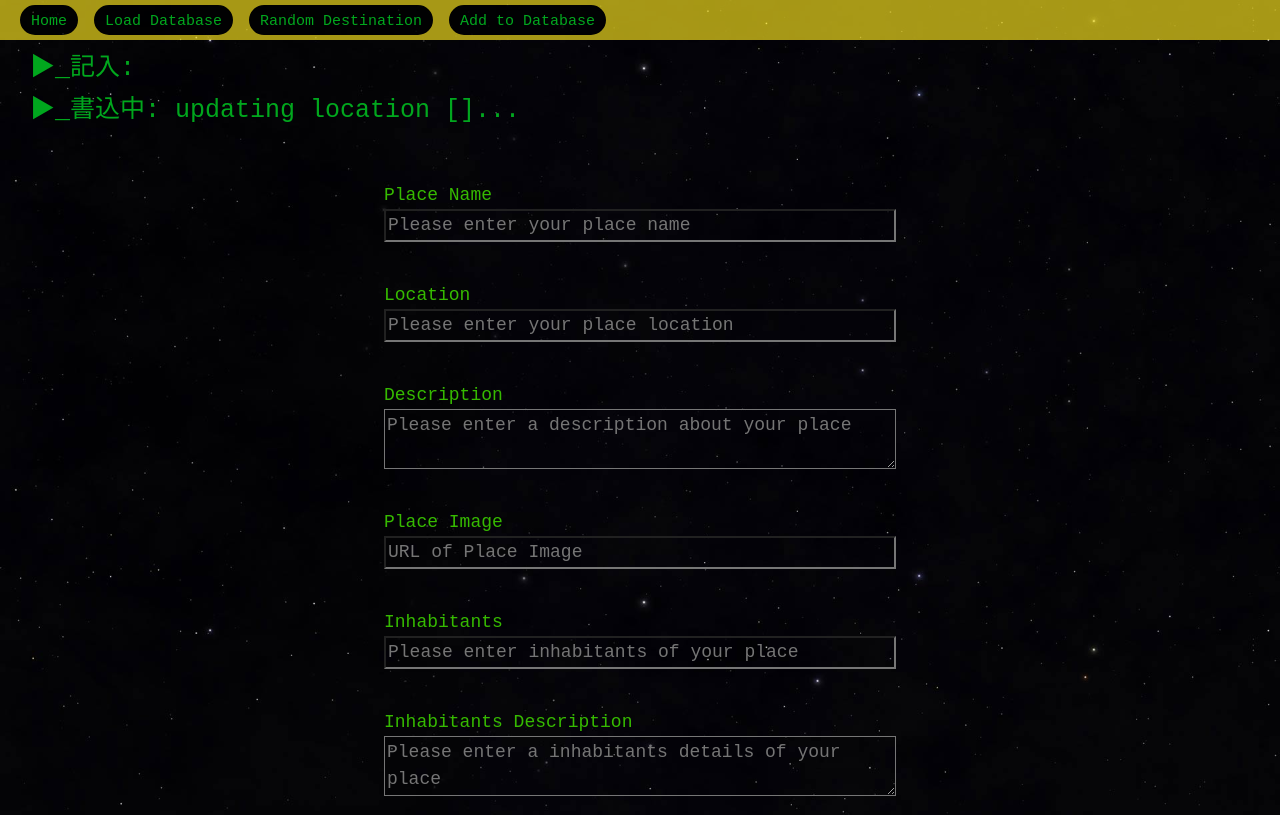
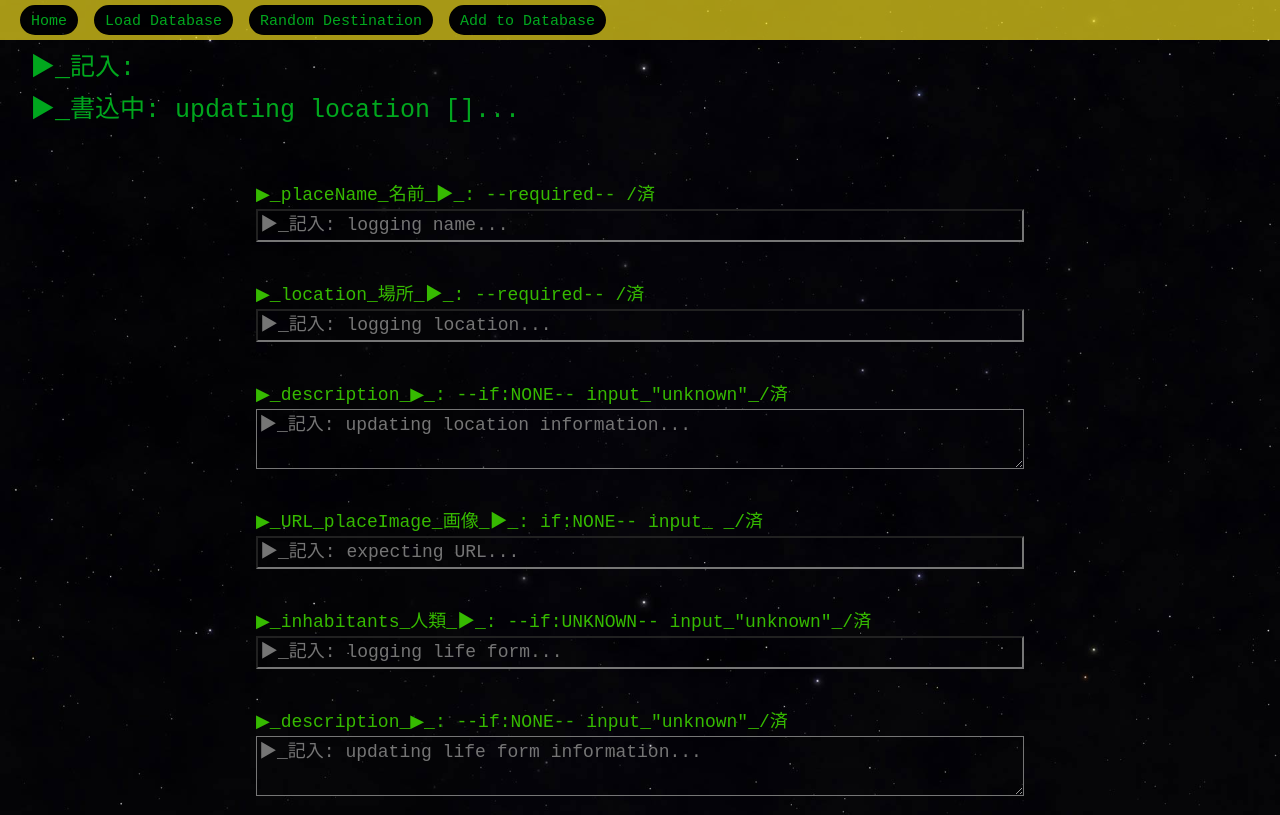
Before and after one commit to m02p02/react-json-project02, a React (Vite) app: page /places/edit/1 in a window 1280 px wide. Shown: the top 815 px of the page. Built offline with nearby package versions, Linux system fonts and the light colour scheme; no server answers.

Commit message:
update for push to master

```diff
--- a/src/App.css
+++ b/src/App.css
@@ -54,6 +54,7 @@ NavBar
   color: #00ff2b;
   border-radius: 25px;
   font-family:'Courier New', Courier, monospace;
+  text-overflow: ellipsis;
 }
 
 .nav-btn:hover {
@@ -180,7 +181,7 @@ place containers
 
 .input-place-form {
   font-size: 15px;
-  min-width: 40%;
+  min-width: 60%;
   height: auto;
 }
 
--- a/src/pages/EditPage.jsx
+++ b/src/pages/EditPage.jsx
@@ -78,11 +78,11 @@ function EditPage() {
       <div className="edit-page">
         <form className="input-place-form" onSubmit={handleFormSubmit}>
           <label className="input-label">
-            Place Name
+            ▶_placeName_名前_▶_: --required-- /済
             <input
               type="text"
               name="Name of your place"
-              placeholder="Please enter your place name"
+              placeholder="▶_記入: logging name..."
               required={true}
               value={placeName}
               onChange={(e) => {
@@ -92,11 +92,11 @@ function EditPage() {
             />
           </label>
           <label className="input-label">
-            Location
+            ▶_location_場所_▶_: --required-- /済
             <input
               type="text"
               name="Location"
-              placeholder="Please enter your place location"
+              placeholder="▶_記入: logging location..."
               required={true}
               value={location}
               onChange={(e) => {
@@ -105,11 +105,11 @@ function EditPage() {
             />
           </label>
           <label className="input-textarea">
-            Description
+            ▶_description_▶_: --if:NONE-- input_"unknown"_/済
             <textarea
               type="text"
               name="Description"
-              placeholder="Please enter a description about your place"
+              placeholder="▶_記入: updating location information..."
               required={true}
               value={placeDescription}
               onChange={(e) => {
@@ -118,11 +118,11 @@ function EditPage() {
             />
           </label>
           <label className="input-label">
-            Place Image
+            ▶_URL_placeImage_画像_▶_: if:NONE-- input_ _/済
             <input
               type="text"
               name="Place Image"
-              placeholder="URL of Place Image"
+              placeholder="▶_記入: expecting URL..."
               required={false}
               value={placeImage}
               onChange={(e) => {
@@ -131,11 +131,11 @@ function EditPage() {
             />
           </label>
           <label className="input-label">
-            Inhabitants
+            ▶_inhabitants_人類_▶_: --if:UNKNOWN-- input_"unknown"_/済
             <input
               type="text"
               name="Inhabitants"
-              placeholder="Please enter inhabitants of your place"
+              placeholder="▶_記入: logging life form..."
               required={true}
               value={inhabitants}
               onChange={(e) => {
@@ -144,11 +144,11 @@ function EditPage() {
             />
           </label>
           <label className="input-textarea">
-            Inhabitants Description
+            ▶_description_▶_: --if:NONE-- input_"unknown"_/済
             <textarea
               type="text"
               name="Inhabitants description"
-              placeholder="Please enter a inhabitants details of your place"
+              placeholder="▶_記入: updating life form information..."
               required={true}
               value={inhabitantsDescription}
               onChange={(e) => {
@@ -157,11 +157,11 @@ function EditPage() {
             />
           </label>
           <label className="input-label">
-            Inhabitants Image
+            ▶_URL_inhabitantImage_画像_▶_: --if:NONE-- input_ _/済
             <input
               type="text"
               name="Inhabitants Image"
-              placeholder="URL of inhabitants image"
+              placeholder="▶_記入: expecting URL..."
               required={false}
               value={inhabitantsImage}
               onChange={(e) => {
```
